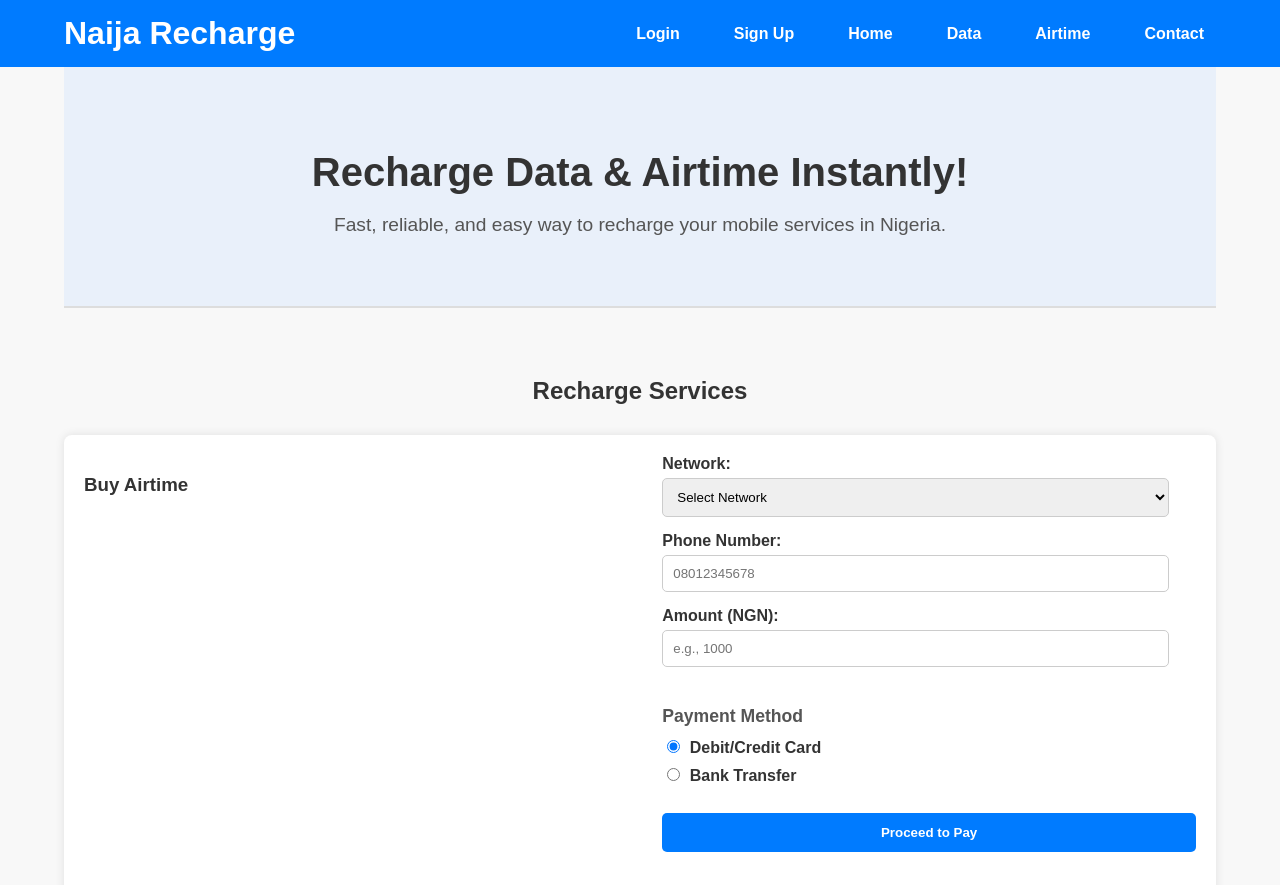
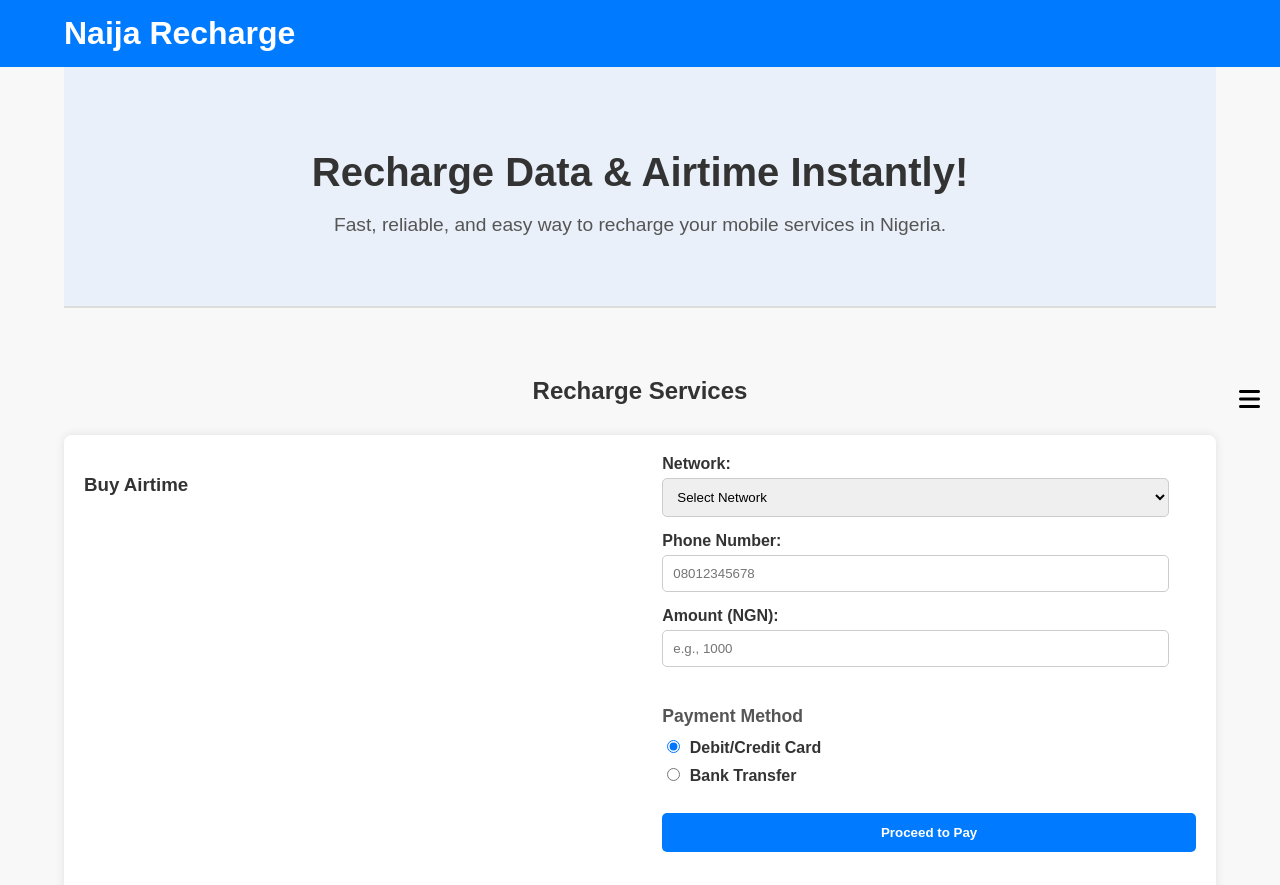
Before and after one commit to Mogoces247/naijarecharge, a plain HTML site: page index.html in a window 1280 px wide. Shown: the top 885 px of the page. Drawn offline with Linux system fonts and the light colour scheme.

Commit message:
Update style.css

```diff
--- a/style.css
+++ b/style.css
@@ -306,6 +306,34 @@ footer .container {
 /* Responsive Design */
 @media (min-width: 768px) {
 
+.links{
+    flex-direction: column;
+    align-items: center;
+    justify-content: center;
+    width: 70%;
+    height: 100vh;
+    position: fixed;
+    top: 0;
+    right: 100%;
+    z-index: 100;
+    background-color: #29323c;
+    transition: all 0.5s ease-in-out;
+}
+
+.links li a{
+    color: #fff;
+    font-size: 20px;
+    font-family: "Inter", sans-serif;
+    font-optical-sizing: auto;
+    font-weight: 100;
+    font-style: normal;
+}
+.links li{margin-top: 40px;}
+.links li{padding: 10px;}
+.open{display: block;}
+.close{display: block;}
+
+#check:checked ~ .links{right: 0;}
 
 
 
```
